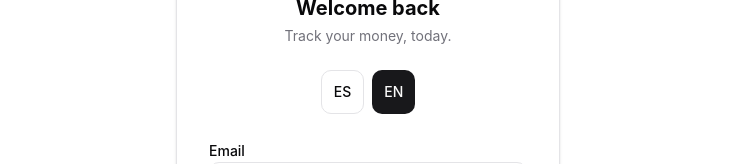
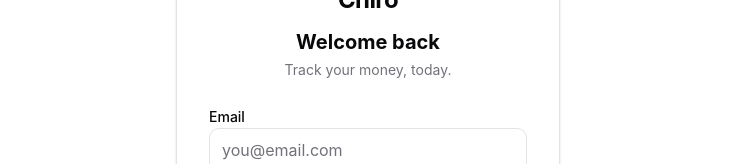
Before and after one commit to workerv99/chiro, a SvelteKit app in the folder web/: page /login in a window 1280 px wide. Shown: the part 220-384 px from the top of the page, without its empty margins (272-1007 px from the left). Built offline with nearby package versions, Linux system fonts and the light colour scheme; no server answers.

Commit message:
fix(web): remove the language switch from the login page

```diff
--- a/web/src/routes/login/+page.svelte
+++ b/web/src/routes/login/+page.svelte
@@ -53,11 +53,6 @@
       <p class="text-sm text-muted-foreground mt-1">{i18n.t('auth.loginSub')}</p>
     </div>
 
-    <div class="flex gap-2 justify-center mb-6">
-      <Button variant={i18n.lang === 'es' ? 'default' : 'outline'} size="sm" onclick={() => i18n.setLang('es')}>ES</Button>
-      <Button variant={i18n.lang === 'en' ? 'default' : 'outline'} size="sm" onclick={() => i18n.setLang('en')}>EN</Button>
-    </div>
-
     <form onsubmit={(e) => { e.preventDefault(); submit(); }} class="space-y-4">
       {#if mode === 'register'}
         <div class="space-y-2">
```
